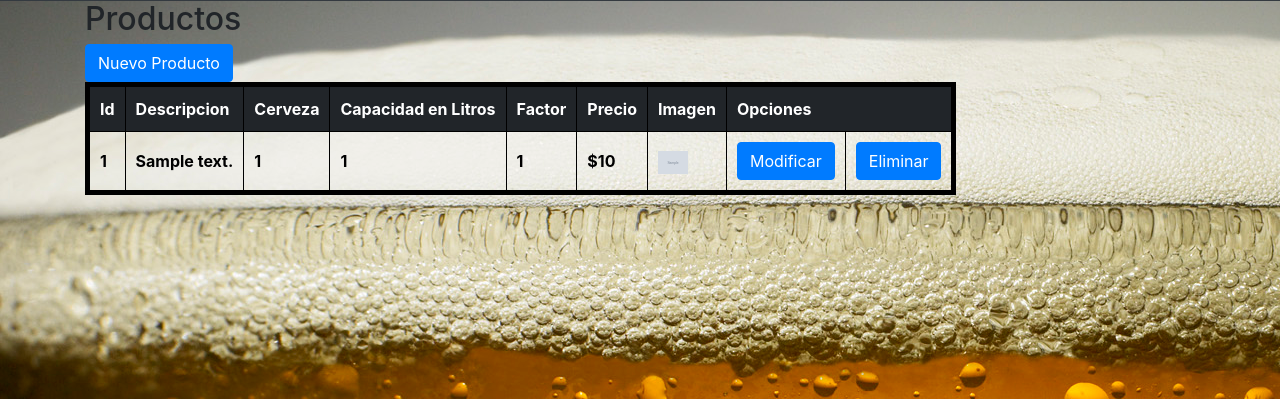
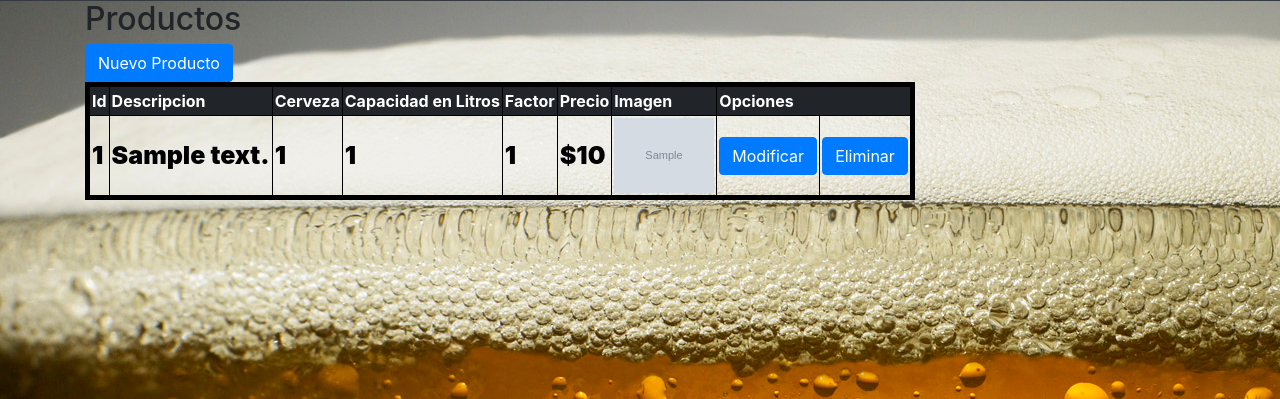
Before and after one commit to MarianoDM22/legendary-system, a PHP site: page /TP_Programa/gestionproducto in a window 1280 px wide. Shown: the part 65-464 px from the top of the page. Run offline with PHP 8.4, Linux system fonts and the light colour scheme; tables that the repository leaves empty hold one stand-in row (values such as "Sample post"); grey boxes marked "Sample" are stand-in pictures; some libraries are stand-ins or nearby versions.

Commit message:
Mejoras en tablas de ADM

```diff
--- a/TP_Programa/Vistas/Administrador/GestionProducto.php
+++ b/TP_Programa/Vistas/Administrador/GestionProducto.php
@@ -91,7 +91,7 @@
 
 
 
-					<table BORDER="5" CELLPADDING="10" CELLSPACING="4" BORDERCOLOR="black">
+					<table BORDER="5" CELLPADDING="2" CELLSPACING="100" BORDERCOLOR="black">
 						<thead class="thead-inverse">
 							<tr>
 								<th>Id</th>
@@ -109,13 +109,13 @@
 									foreach ($producto as $key => $value) { ?>
 
 									<tr>
-										<td><?= $value->getId(); ?></td>
-										<td><?= $value->getDescripcion(); ?></td>
-										<td><?= $value->getMTiposDeCerveza(); ?></td>
-										<td><?= $value->getCapacidad(); ?></td>
-										<td><?= $value->getFactor(); ?></td>
-										<td>$<?= $value->getPrecio(); ?></td>
-										<td><img src="<?= "../" . $value->getImagen(); ?>" width="30"></td>
+										<td><strong style="font-size:25px;"><?= $value->getId(); ?></strong></td>
+										<td><strong style="font-size:25px;"><?= $value->getDescripcion(); ?></strong></td>
+										<td><strong style="font-size:25px;"><?= $value->getMTiposDeCerveza(); ?></strong></td>
+										<td><strong style="font-size:25px;"><?= $value->getCapacidad(); ?></strong></td>
+										<td><strong style="font-size:25px;"><?= $value->getFactor(); ?></strong></td>
+										<td><strong style="font-size:25px;">$<?= $value->getPrecio(); ?></strong></td>
+										<td><img src="<?= "../" . $value->getImagen(); ?>" width="100"></td>
 
 										<td>
 										<!-- Boton Modal y Modal modificar-->
```
Also changed, not shown: TP_Programa/Vistas/Administrador/GestionSucursales.php (+7 -7 lines), TP_Programa/Vistas/Administrador/GestionTipoCerveza.php (+5 -5 lines).
